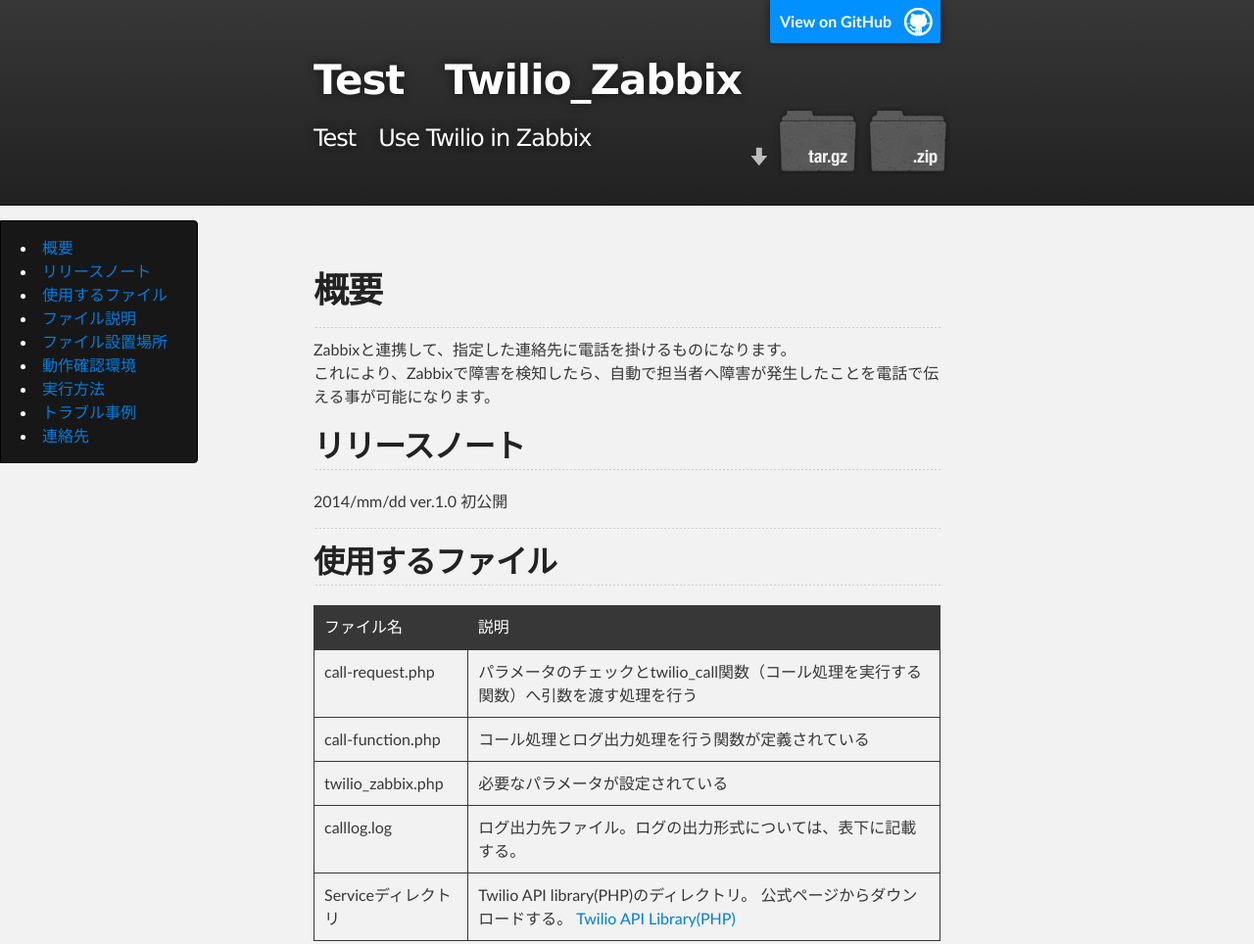
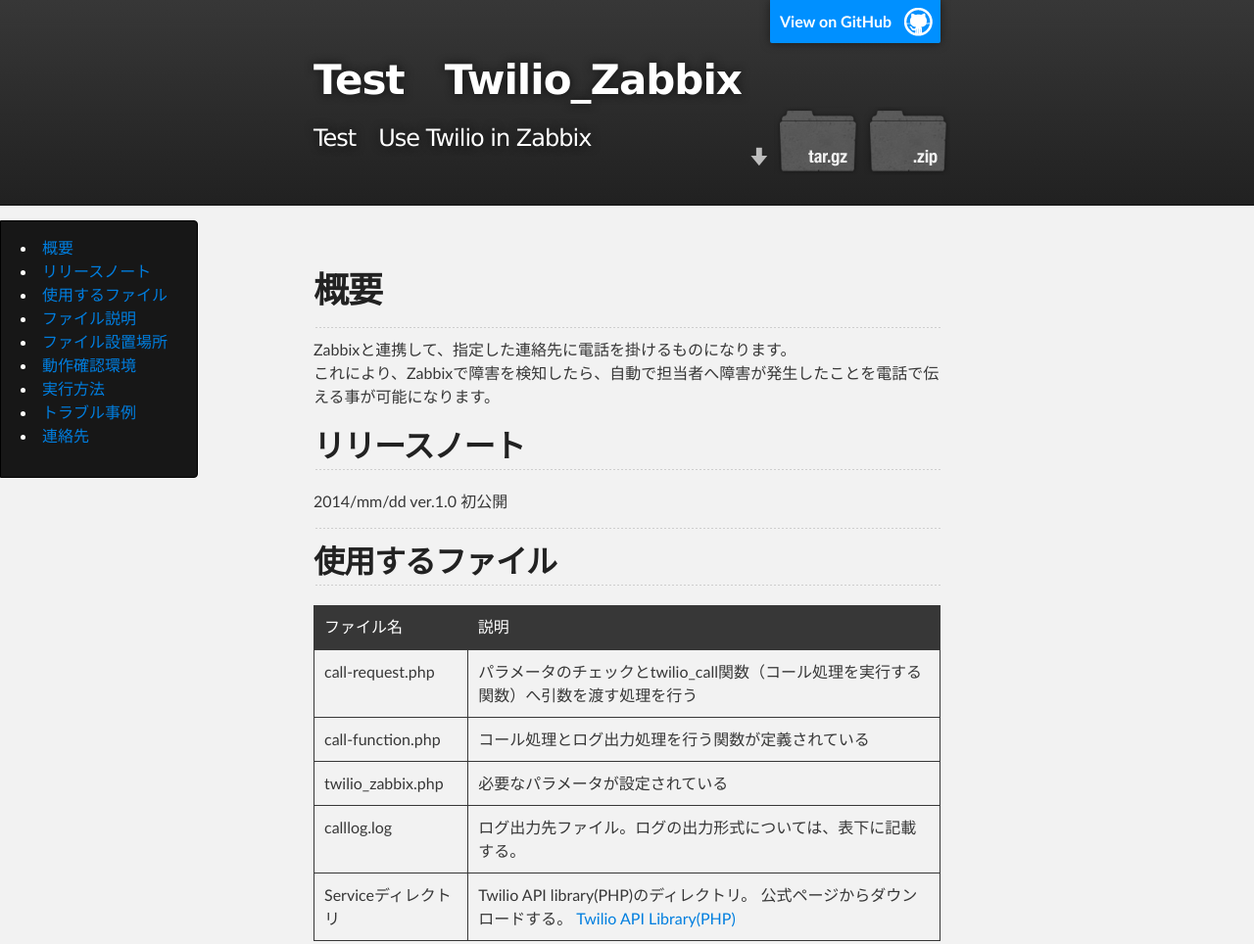
Before and after one commit to d-watanabe/test, a plain HTML site: page index.html in a window 1280 px wide. Shown: the top 964 px of the page at 98% size. Drawn offline with Linux system fonts and the light colour scheme.

Commit message:
Update stylesheet.css

```diff
--- a/stylesheets/stylesheet.css
+++ b/stylesheets/stylesheet.css
@@ -274,8 +274,8 @@ Full-Width Styles
   -moz-border-radius-bottomright: 4px;
   border-top-right-radius: 4px;
   border-bottom-right-radius: 4px;
-  padding: 15px 30px 0 0;
-  margin: 15px 15px 0 0;
+  padding: 15px 30px 15px 0;
+  margin: 15px 0 15px 0;
   -webkit-font-smoothing: antialiased;
 
 }
```
